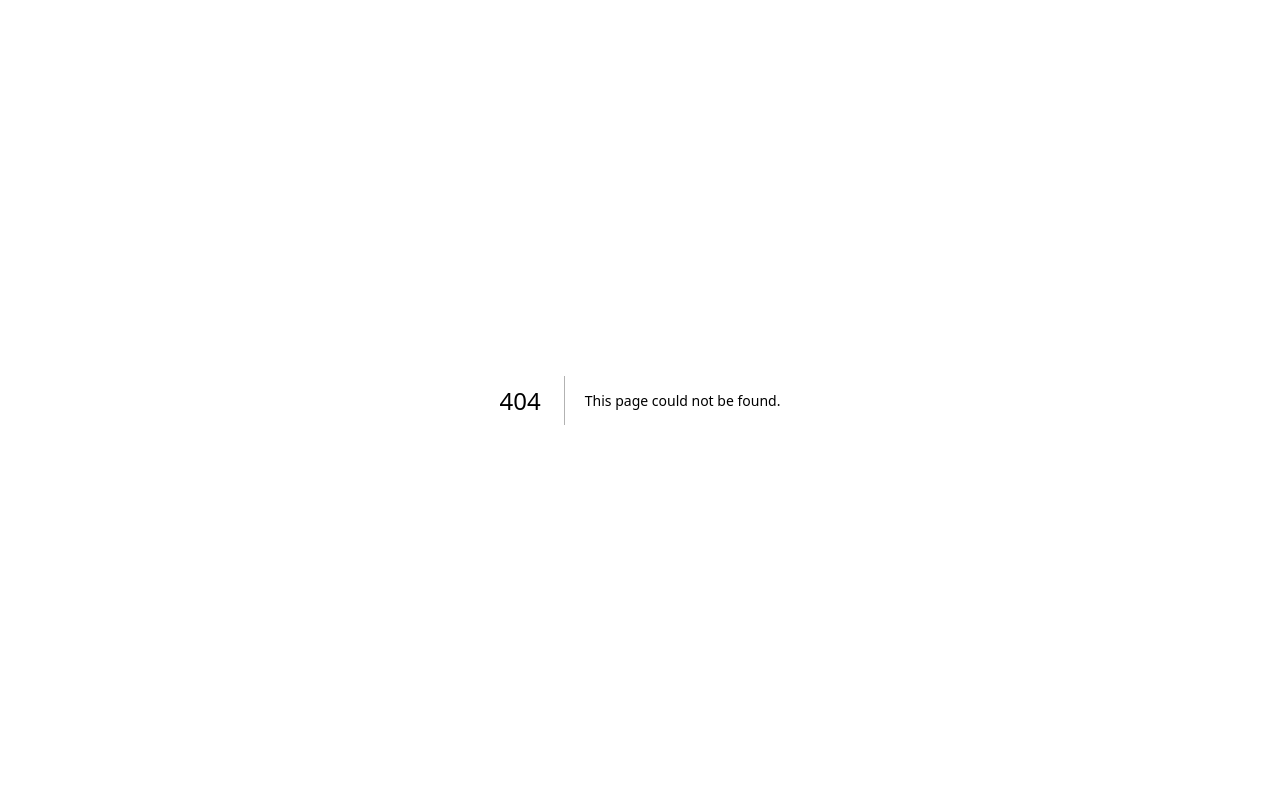
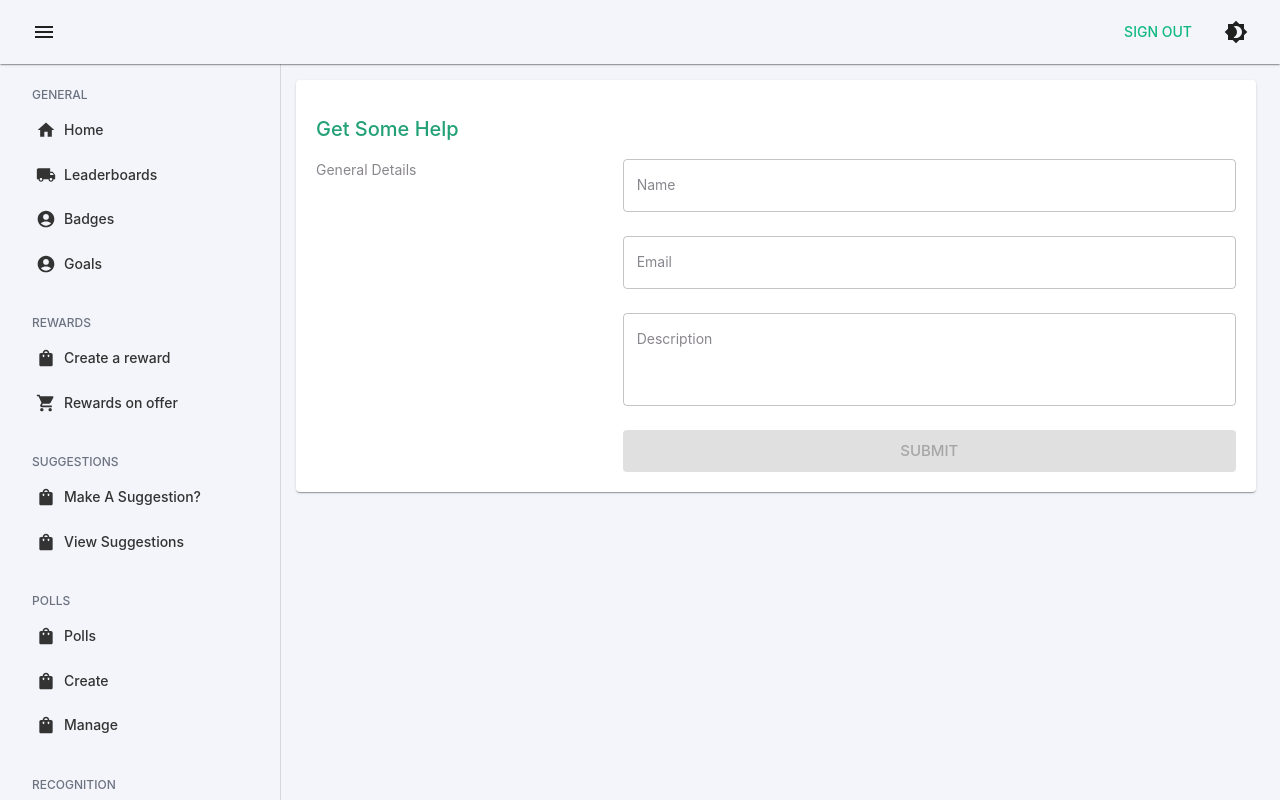
Before and after one commit to quigleyniall/nft-next, a Next.js app: page /support in a window 1280 px wide. Before the commit this address had no page. Built offline with nearby package versions, Linux system fonts and the light colour scheme.

Commit message:
Add poll creation

```diff
--- a/components/Announcement/Types/SalesOverview.tsx/index.tsx
+++ b/components/Announcement/Types/SalesOverview.tsx/index.tsx
@@ -37,7 +37,7 @@ const Label = ({ label, value, index }) => (
 const SalesOverview = ({ title = "Sales Overview" }) => {
   return (
     <AnnouncementWrapper title={title}>
-      <Grid container sm={12}>
+      <Grid container>
         <Grid item sm={6}>
           <Donut />
         </Grid>
@@ -55,7 +55,7 @@ const SalesOverview = ({ title = "Sales Overview" }) => {
             </Box>
           </Box>
           <Divider sx={{ margin: "24px 0" }} />
-          <Grid container sm={12} columnSpacing={2} rowSpacing={2}>
+          <Grid container columnSpacing={2} rowSpacing={2}>
             <Grid item sm={6}>
               <Label label="Team" value="$23,000" index={0} />
             </Grid>
--- a/context/theme.tsx
+++ b/context/theme.tsx
@@ -18,6 +18,7 @@ export const CustomThemeProvider = ({ children }) => {
 
   useEffect(() => {
     setHydrated(true);
+    console.log(cookies['theme-mode']);
     if (!cookies["theme-mode"])
       setCookie("theme-mode", cookies["theme-mode"] ?? "light");
     if (!cookies["sidebar"]) setCookie("sidebar", cookies["sidebar"] ?? "open");
--- a/lib/mongodb.tsx
+++ b/lib/mongodb.tsx
@@ -1,55 +1,82 @@
-import getConfig from 'next/config';
-import mongoose from 'mongoose';
+import getConfig from "next/config";
+import mongoose from "mongoose";
 
 const { serverRuntimeConfig } = getConfig();
 const Schema = mongoose.Schema;
 
-mongoose.connect(process.env.MONGODB_URI || serverRuntimeConfig.connectionString);
+mongoose.connect(
+  process.env.MONGODB_URI || serverRuntimeConfig.connectionString
+);
 mongoose.Promise = global.Promise;
 
 export const db = {
   User: userModel(),
-    Suggestions: suggestionModel()
+  Suggestions: suggestionModel(),
+  Polls: pollModel(),
 };
 
 // mongoose models with schema definitions
 
 function suggestionModel() {
   const schema = new Schema({
-        idea: {type: String, required: true}
+    idea: { type: String, required: true },
   });
 
-    schema.set('toJSON', {
+  schema.set("toJSON", {
     virtuals: true,
     versionKey: false,
     transform: function (doc, ret) {
       delete ret._id;
       delete ret.hash;
-        }
+    },
   });
 
-    return mongoose.models.Suggestions || mongoose.model('Suggestions', schema);
+  return mongoose.models.Suggestions || mongoose.model("Suggestions", schema);
 }
 
-function userModel() {
+function pollModel() {
   const schema = new Schema({
-        username: { type: String, unique: true, required: true },
-        hash: { type: String, required: true },
-        firstName: { type: String, required: true },
-        lastName: { type: String, required: true }
-    }, {
-        // add createdAt and updatedAt timestamps
-        timestamps: true
+    question: { type: String, required: true },
+    options: [{
+        name: {type: String},
+        value: {type: String}
+    }],
   });
 
-    schema.set('toJSON', {
+  schema.set("toJSON", {
     virtuals: true,
     versionKey: false,
     transform: function (doc, ret) {
       delete ret._id;
       delete ret.hash;
-        }
+    },
   });
 
-    return mongoose.models.User || mongoose.model('User', schema);
+  return mongoose.models.Poll || mongoose.model("Poll", schema);
 }
+
+function userModel() {
+  const schema = new Schema(
+    {
+      username: { type: String, unique: true, required: true },
+      hash: { type: String, required: true },
+      firstName: { type: String, required: true },
+      lastName: { type: String, required: true },
+    },
+    {
+      // add createdAt and updatedAt timestamps
+      timestamps: true,
+    }
+  );
+
+  schema.set("toJSON", {
+    virtuals: true,
+    versionKey: false,
+    transform: function (doc, ret) {
+      delete ret._id;
+      delete ret.hash;
+    },
+  });
+
+  return mongoose.models.User || mongoose.model("User", schema);
+}
--- /dev/null
+++ b/pages/api/poll/create.tsx
@@ -0,0 +1,35 @@
+import {db} from '@/lib/mongodb';
+import { NextApiRequest, NextApiResponse } from 'next';
+
+const Poll = db.Polls;
+export default async function handler(
+    req: NextApiRequest,
+    res: NextApiResponse
+) {
+
+    if (req?.method.toLowerCase() === 'post') {
+         const {...poll} = req.body;
+        const newPoll = new Poll({...poll});
+
+
+        // save user
+        await newPoll.save();
+        return res.json({success: true})
+    }
+
+    if (req.method.toLowerCase() === 'get') {
+        const results = await Poll.find();
+        return res.json(results);
+    }
+
+    // if (req.method.toLowerCase() === 'delete') {
+    //     try {
+    //         const {id} = req.body;
+    //         await Suggestion.deleteOne({id});
+    //         return res.json({success: true})
+    //     } catch (err) {
+    //         console.log(err);
+    //     }
+
+    // }
+}
--- a/pages/index.tsx
+++ b/pages/index.tsx
@@ -12,7 +12,7 @@ const Home = () => {
     <Grid
       container
       rowSpacing={3}
-      columnSpacing={{ xs: 1, sm: 2, md: 3 }}
+      columnSpacing={{ xs: 1, sm: 1, md: 3 }}
       sx={{
         padding: "32px",
       }}
@@ -27,7 +27,6 @@ const Home = () => {
         <Sold />
       </Grid>
       <Grid item md={12}>
-
         <SalesOverview />
       </Grid>
     </Grid>
--- /dev/null
+++ b/pages/support/index.tsx
@@ -0,0 +1,82 @@
+import {
+  Box,
+  Button,
+  Card,
+  FormControl,
+  FormControlLabel,
+  Grid,
+  Paper,
+  Switch,
+  Typography,
+} from "@mui/material";
+import Dashboard from "@/components/Dashboard/Dashboard";
+import TextArea from "@/components/forms/TextArea/TextArea";
+import TextInput from "@/components/forms/TextInput/TextInput";
+import { useState } from "react";
+
+const Support = () => {
+  const [email, setEmail] = useState('');
+  const [name, setName] = useState('');
+  const [desc, setDesc] = useState('');
+
+  return (
+    <Dashboard>
+      <Grid
+        rowSpacing={3}
+        container
+        columnSpacing={{ xs: 1, sm: 2, md: 3 }}
+        sx={{ padding: "32px", background: "background.page" }}
+      >
+        <Card sx={{ padding: "1.25rem", width: '100%', position: "relative" }}>
+          <Typography variant="h5">Get Some Help</Typography>
+          <form>
+            <Grid container>
+              <Grid item xs={4}>
+                <Typography variant="body1">General Details</Typography>
+              </Grid>
+              <Grid item xs={8}>
+                <FormControl sx={{ mb: 3, width: "100%" }}>
+                  <TextInput
+                    name="name"
+                    onChange={(e) => setName(e.target.value)}
+                    label="Name"
+                    value={name}
+                  />
+                </FormControl>
+                <FormControl sx={{ mb: 3, width: "100%" }}>
+                  <TextInput
+                    name="email"
+                    onChange={(e) => setEmail(e.target.value)}
+                    label="Email"
+                    value={email}
+                    email
+                  />
+                </FormControl>
+                <FormControl sx={{ mb: 3, width: "100%" }}>
+                  <TextArea
+                    label="description"
+                    name="description"
+                    placeholder="Description"
+                    onChange={(e) => setDesc(e.target.value)}
+                  />
+                </FormControl>
+
+                <Button
+                  disabled={!name || !desc || !email}
+                  size="large"
+                  type="submit"
+                  variant="contained"
+                  sx={{ width: "100%" }}
+                >
+                  Submit
+                </Button>
+              </Grid>
+            </Grid>
+          </form>
+        </Card>
+      </Grid>
+    </Dashboard>
+  );
+};
+
+export default Support;
--- a/utils/SideBarSections.tsx
+++ b/utils/SideBarSections.tsx
@@ -36,7 +36,7 @@ export const sections = {
       { title: "Upcoming Events", icon: "AccountCircle" },
       { title: "Calender", icon: "DateRange" },
     ],
-    Feedback: [
-      { title: "Contact", icon: "Drafts" },
+    Help: [
+      { title: "Support", icon: "Drafts", href: '/support' },
     ]
   };
```
Also changed, not shown: pages/reward/polls/create.tsx (+16 -1 lines), pages/reward/polls/index.tsx (+31 -19 lines), pages/reward/polls/manage.tsx (+35 -19 lines). Lines whose indentation alone changed are shown as unchanged.
